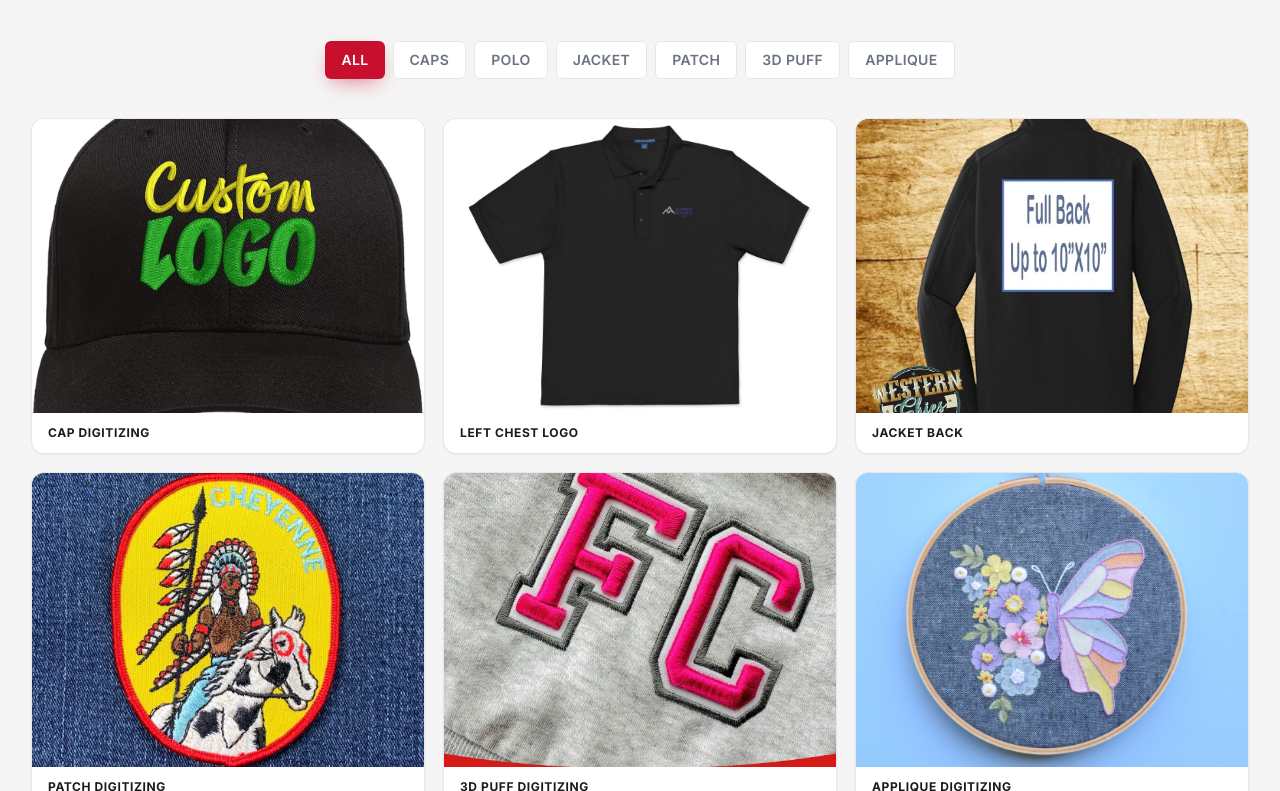
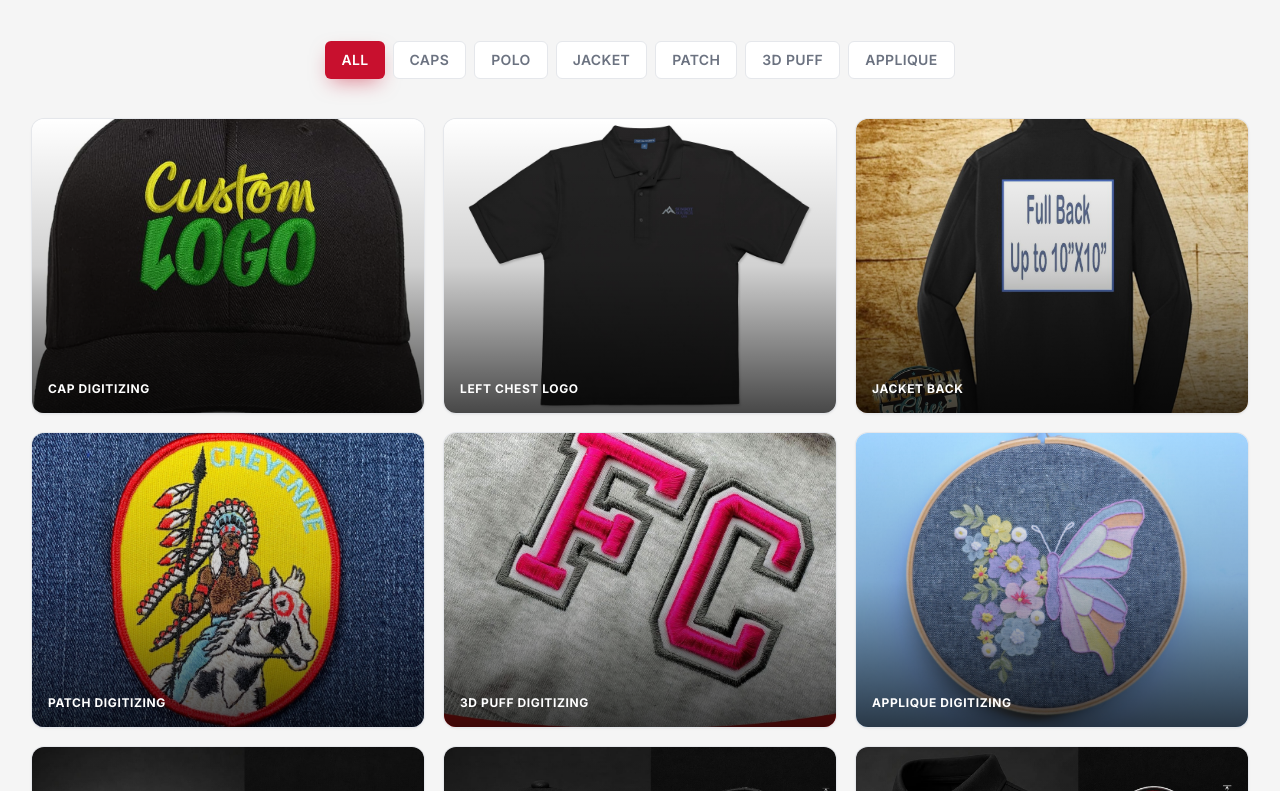
Before and after one commit to vesperdigitizing-a11y/vesper-digitizing, a Next.js app: page /services in a window 1280 px wide. Shown: the part 2969-3760 px from the top of the page. Built offline with nearby package versions, Linux system fonts and the light colour scheme.

Commit message:
refactor: Update ServicesPortfolio component with improved image display and hover effects for enhanced user experience

```diff
--- a/components/ServicesPortfolio.tsx
+++ b/components/ServicesPortfolio.tsx
@@ -79,9 +79,8 @@ export default function ServicesPortfolio() {
           {items.map((item) => (
             <article
               key={item.title}
-              className="group relative overflow-hidden rounded-xl bg-white shadow-sm ring-1 ring-[#e5e7eb] transition-all duration-500 hover:-translate-y-2 hover:shadow-2xl"
+              className="group relative aspect-4/3 w-full overflow-hidden rounded-xl bg-white shadow-sm ring-1 ring-[#e5e7eb] transition-all duration-500 hover:-translate-y-2 hover:shadow-2xl"
             >
-              <div className="relative aspect-[4/3] w-full overflow-hidden bg-[#f5f5f5]">
               <Image
                 src={item.image}
                 alt={item.title}
@@ -89,21 +88,23 @@ export default function ServicesPortfolio() {
                 sizes="(max-width: 640px) 100vw, (max-width: 1024px) 50vw, 33vw"
                 className="object-cover transition-transform duration-700 group-hover:scale-110"
               />
-                <div className="absolute inset-0 flex items-center justify-center bg-[#1a1a1a]/0 transition-colors duration-500 group-hover:bg-[#1a1a1a]/50">
-                  <span className="translate-y-3 text-xs font-semibold uppercase tracking-wider text-white opacity-0 transition-all duration-500 group-hover:translate-y-0 group-hover:opacity-100">
+              {/* Gradient overlay */}
+              <div className="absolute inset-0 bg-gradient-to-t from-black/80 via-black/20 to-transparent opacity-90 transition-opacity duration-500 group-hover:opacity-100" />
+
+              {/* Label overlaid on image */}
+              <div className="absolute inset-x-0 bottom-0 p-4">
+                <span className="block text-xs font-bold uppercase tracking-wider text-white">
                   {item.title}
                 </span>
               </div>
+
+              {/* Arrow button appears on hover */}
+              <span className="absolute bottom-3 right-3 flex h-9 w-9 translate-y-2 items-center justify-center rounded-full bg-[#c8102e] text-white opacity-0 shadow-lg transition-all duration-500 group-hover:translate-y-0 group-hover:opacity-100">
+                <ArrowRight className="h-4 w-4" />
+              </span>
+
               {/* Top accent border */}
               <div className="absolute inset-x-0 top-0 h-1 origin-left scale-x-0 bg-[#c8102e] transition-transform duration-500 group-hover:scale-x-100" />
-              </div>
-
-              <div className="flex items-center justify-between px-4 py-3">
-                <span className="text-xs font-bold uppercase tracking-wider text-[#1a1a1a]">
-                  {item.title}
-                </span>
-                <ArrowRight className="h-4 w-4 -translate-x-2 text-[#c8102e] opacity-0 transition-all duration-300 group-hover:translate-x-0 group-hover:opacity-100" />
-              </div>
             </article>
           ))}
         </ScrollReveal>
```
Lines whose indentation alone changed are shown as unchanged.
